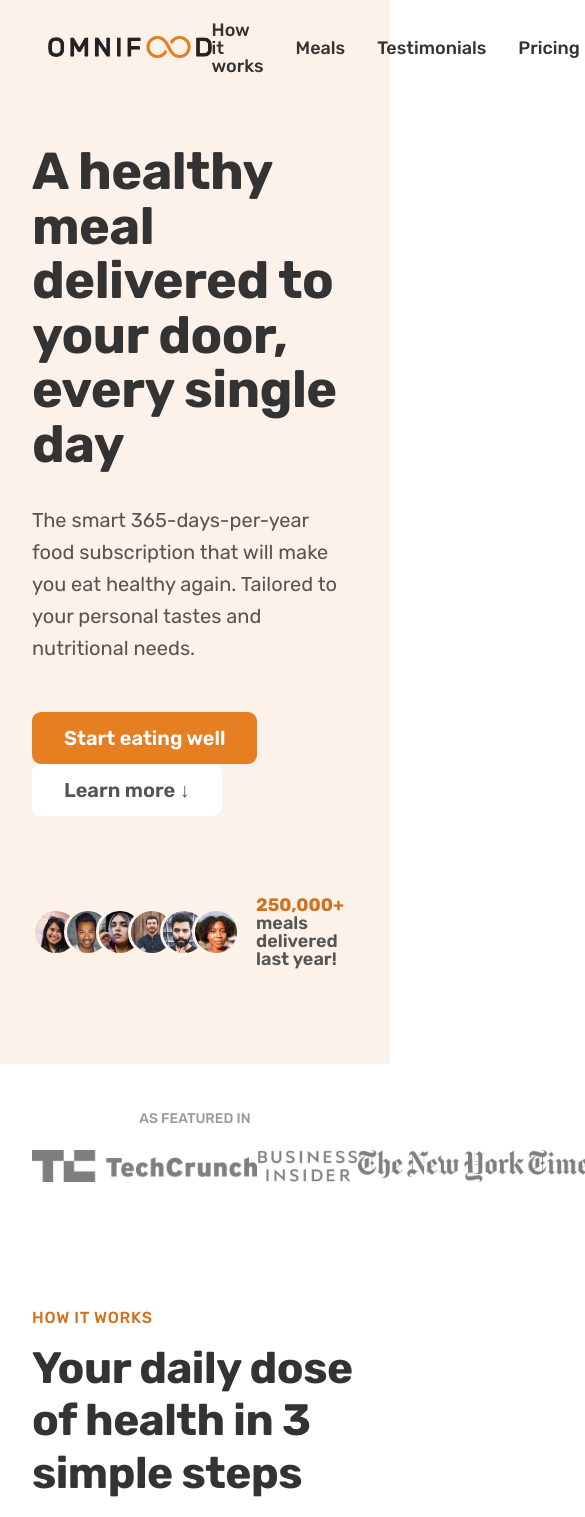
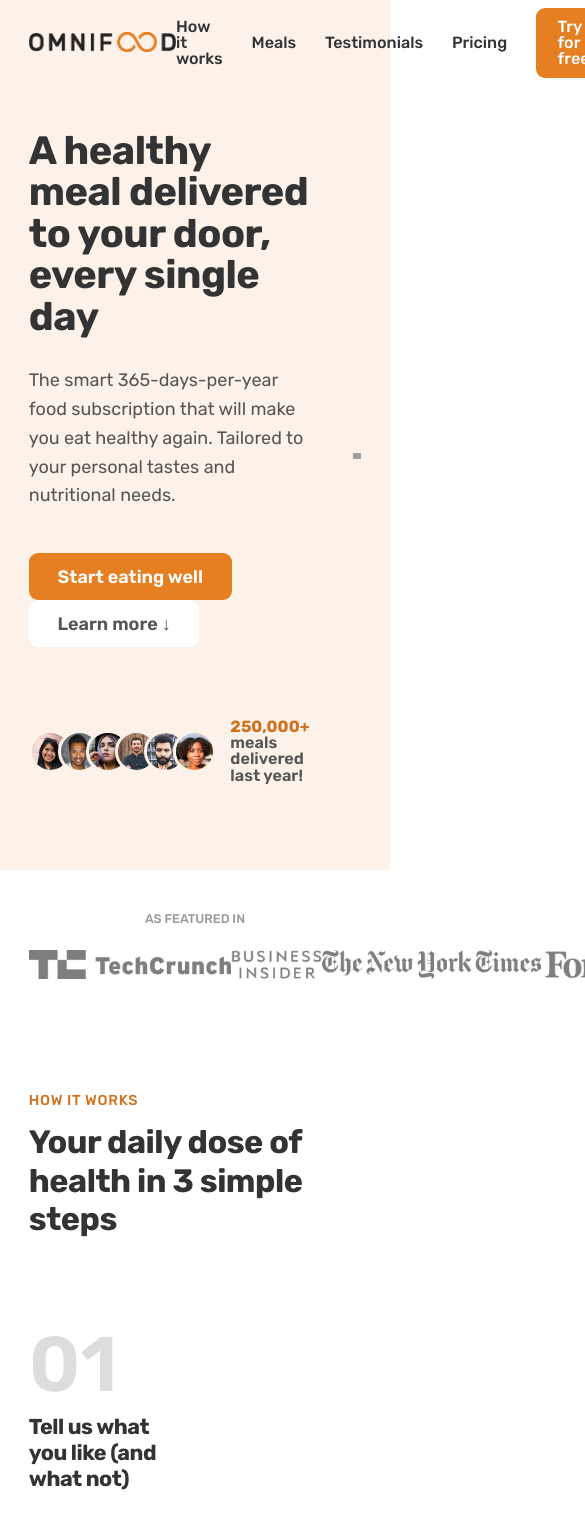
Before and after one commit to GustavoMarialva/07-Omnifood-Desktop, a plain HTML site: page index.html in a window 390 px wide. Shown: the top 1517 px of the page, 585 px wide, since content can reach past the window. Drawn offline with nearby package versions, Linux system fonts and the light colour scheme; grey boxes are pictures that could not be loaded.

Commit message:
adiciona media querie de 84 rem e 75rem

```diff
--- /dev/null
+++ b/css/queries.css
@@ -0,0 +1,68 @@
+/* rem and em do not depend on html font-size in media queries!
+Instead, 1rem = 1em = 16px */
+
+/* BELOW 1344 PX (smaller desktops) */
+/* ************************** */
+
+/* 84em = 1350 (valor da tela) / 16 (tamanho da fonte padrão) */
+@media (max-width: 84em) {
+  .hero {
+    max-width: 120rem;
+  }
+
+  .heading-primary {
+    font-size: 4.4rem;
+  }
+
+  .gallery {
+    grid-template-columns: repeat(2, 1fr);
+  }
+}
+
+/* BELOW 1200 PX (landscape tablets) */
+/* ************************** */
+
+@media (max-width: 75em) {
+  html {
+    /* 9px / 16 = 56.25 */
+    font-size: 56.25%;
+  }
+
+  .grid {
+    column-gap: 4.8rem;
+    row-gap: 6.4rem;
+  }
+
+  .heading-secondary {
+    font-size: 3.6rem;
+  }
+
+  .heading-tertiary {
+    font-size: 2.4rem;
+  }
+
+  .header {
+    padding: 0 3.2rem;
+  }
+
+  .main-nav-list {
+    gap: 3.2rem;
+  }
+
+  .hero {
+    gap: 4.8rem;
+  }
+
+  .testimonials-container {
+    padding: 9.6rem 3.2rem;
+  }
+}
+
+@media (max-width: 52rem) {
+}
+
+/* - FONT SIZE SYSTEM (px)
+    10 / 12 / 14 / 16 / 18 / 20 / 24 / 30 / 36 / 44 / 52 / 62 / 74 / 86 / 98 */
+
+/* SPACING SYSTEM (px)
+    2 / 4 / 8 / 12 / 16 / 24 / 32 / 48 / 64 / 80 / 96 / 128 */
--- a/css/style.css
+++ b/css/style.css
@@ -6,7 +6,7 @@
   list-style: none;
   display: flex;
   align-items: center;
-  gap: 3.2rem;
+  gap: 4.8rem;
 }
 
 .main-nav-link:link,
--- a/index.html
+++ b/index.html
@@ -12,6 +12,7 @@
     />
     <link rel="stylesheet" href="css/style.css" />
     <link rel="stylesheet" href="css/general.css" />
+    <link rel="stylesheet" href="css/queries.css">
     <title>Ominifood</title>
   </head>
   <body>
```
